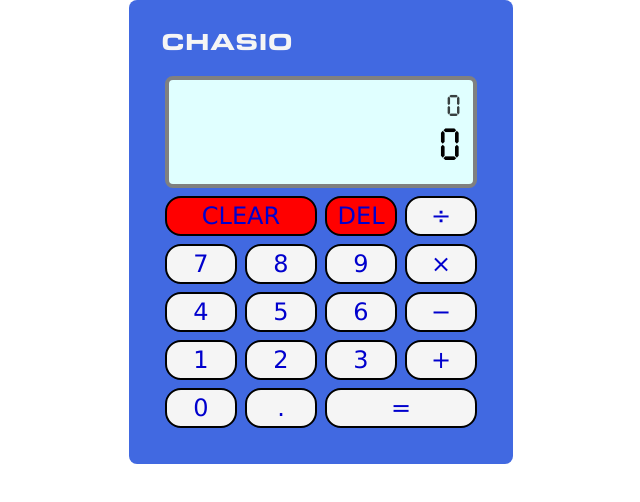
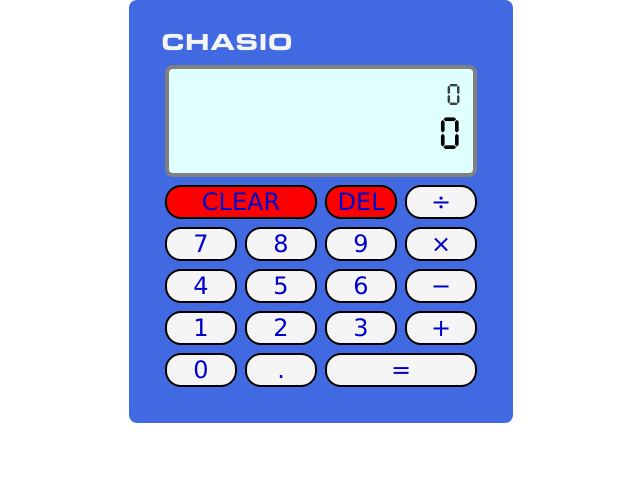
Before and after one commit to bencha27/basic-calculator, a React (Create React App) app: page / in a window 1280 px wide. Shown: the top 502 px of the page, without its empty margins (319-959 px from the left). Built offline with nearby package versions, Linux system fonts and the light colour scheme.

Commit message:
Fix default (minimum) height for output

```diff
--- a/src/styles.css
+++ b/src/styles.css
@@ -32,7 +32,7 @@ body {
   display: grid;
   justify-content: center;
   grid-template-columns: repeat(4, 5rem);
-  grid-template-rows: 2.5rem minmax(6rem, auto) repeat(5, 3rem);
+  grid-template-rows: 2.5rem minmax(8.5rem auto) repeat(5, 3rem);
 }
 
 .logo {
```
